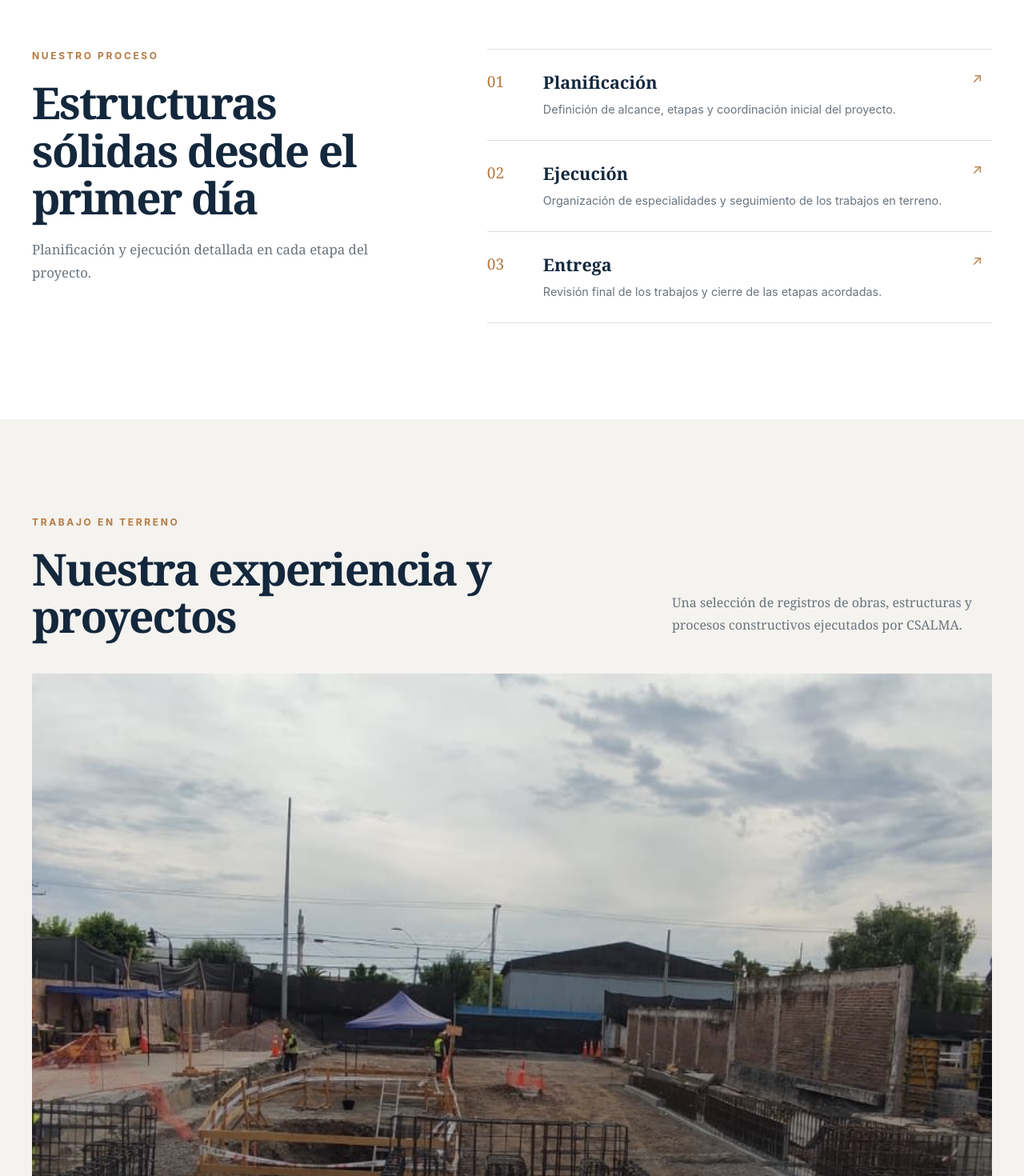
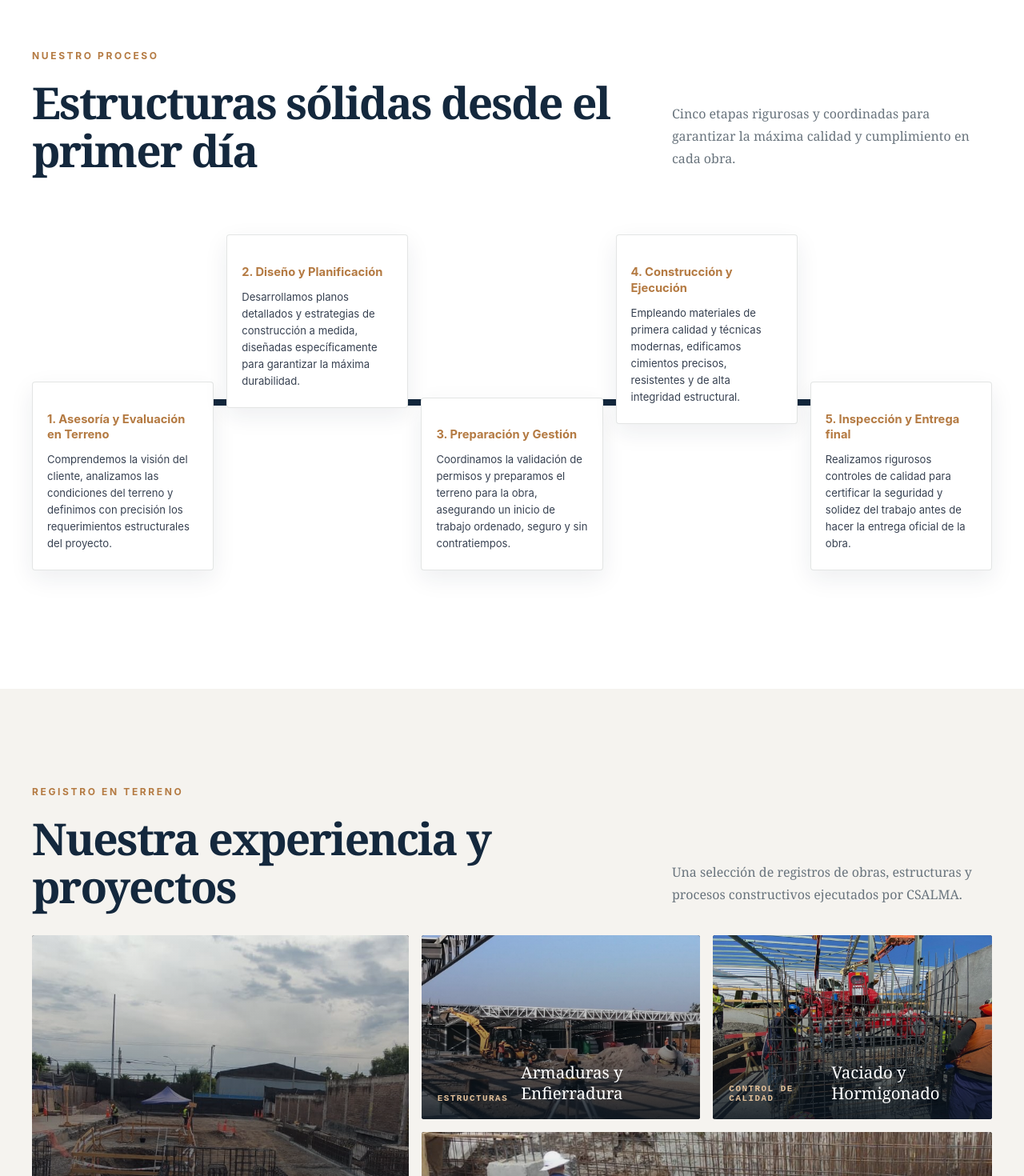
Before and after one commit to ElCentroDev/csalmaspa-web, a React (Vite) app: page / in a window 1280 px wide. Shown: the part 2400-3870 px from the top of the page at 80% size. Built offline with nearby package versions, Linux system fonts and the light colour scheme.

Commit message:
feat: Logo al inicio, linea de tiempo de 5 etapas y mosaico bento en pantalla completa

```diff
--- a/src/sections/ProcessSection.jsx
+++ b/src/sections/ProcessSection.jsx
@@ -1,26 +1,64 @@
-const stages = [
-  { number: '01', title: 'Planificación', description: 'Definición de alcance, etapas y coordinación inicial del proyecto.' },
-  { number: '02', title: 'Ejecución', description: 'Organización de especialidades y seguimiento de los trabajos en terreno.' },
-  { number: '03', title: 'Entrega', description: 'Revisión final de los trabajos y cierre de las etapas acordadas.' },
+const processSteps = [
+  {
+    num: '1',
+    title: '1. Asesoría y Evaluación en Terreno',
+    desc: 'Comprendemos la visión del cliente, analizamos las condiciones del terreno y definimos con precisión los requerimientos estructurales del proyecto.',
+    position: 'bottom',
+  },
+  {
+    num: '2',
+    title: '2. Diseño y Planificación',
+    desc: 'Desarrollamos planos detallados y estrategias de construcción a medida, diseñadas específicamente para garantizar la máxima durabilidad.',
+    position: 'top',
+  },
+  {
+    num: '3',
+    title: '3. Preparación y Gestión',
+    desc: 'Coordinamos la validación de permisos y preparamos el terreno para la obra, asegurando un inicio de trabajo ordenado, seguro y sin contratiempos.',
+    position: 'bottom',
+  },
+  {
+    num: '4',
+    title: '4. Construcción y Ejecución',
+    desc: 'Empleando materiales de primera calidad y técnicas modernas, edificamos cimientos precisos, resistentes y de alta integridad estructural.',
+    position: 'top',
+  },
+  {
+    num: '5',
+    title: '5. Inspección y Entrega final',
+    desc: 'Realizamos rigurosos controles de calidad para certificar la seguridad y solidez del trabajo antes de hacer la entrega oficial de la obra.',
+    position: 'bottom',
+  },
 ]
 
 function ProcessSection() {
   return (
-    <section className="process-section section-wrap" id="proceso">
-      <div className="container process-layout">
-        <div className="process-heading">
-          <p className="eyebrow">Nuestro proceso</p>
-          <h2>Estructuras sólidas desde el primer día</h2>
-          <p>Planificación y ejecución detallada en cada etapa del proyecto.</p>
+    <section className="process-section section-wrap" id="proceso" aria-labelledby="process-title">
+      <div className="container">
+        <div className="section-heading process-heading-wrap">
+          <div>
+            <p className="eyebrow">Nuestro Proceso</p>
+            <h2 id="process-title">Estructuras sólidas desde el primer día</h2>
+          </div>
+          <p>Cinco etapas rigurosas y coordinadas para garantizar la máxima calidad y cumplimiento en cada obra.</p>
         </div>
-        <div className="process-list">
-          {stages.map((stage) => (
-            <article className="process-step" key={stage.number}>
-              <span>{stage.number}</span>
-              <div><h3>{stage.title}</h3><p>{stage.description}</p></div>
-              <span className="process-arrow" aria-hidden="true">↗</span>
-            </article>
-          ))}
+
+        {/* Línea de tiempo horizontal con etapas alternadas */}
+        <div className="timeline-container">
+          <div className="timeline-bar" aria-hidden="true" />
+          <div className="timeline-grid">
+            {processSteps.map((step) => (
+              <div
+                key={step.num}
+                className={`timeline-col timeline-col--${step.position}`}
+              >
+                <article className="timeline-card">
+                  <h3 className="timeline-card-title">{step.title}</h3>
+                  <p className="timeline-card-desc">{step.desc}</p>
+                </article>
+              </div>
+            ))}
+          </div>
         </div>
       </div>
     </section>
--- a/src/sections/ProjectsSection.jsx
+++ b/src/sections/ProjectsSection.jsx
@@ -32,14 +32,14 @@ function ProjectsSection() {
       <div className="container">
         <div className="section-heading projects-heading">
           <div>
-            <p className="eyebrow">Trabajo en terreno</p>
+            <p className="eyebrow">Registro en terreno</p>
             <h2 id="projects-title">Nuestra experiencia y proyectos</h2>
           </div>
           <p>Una selección de registros de obras, estructuras y procesos constructivos ejecutados por CSALMA.</p>
         </div>
-        <div className="project-grid">
+        <div className="project-bento-grid">
           {projects.map((project, index) => (
-            <figure className={`project-card project-card-${index + 1}`} key={project.image}>
+            <figure className={`project-bento-card project-bento-card-${index + 1}`} key={project.image}>
               <img src={project.image} alt={project.alt} loading="lazy" />
               <figcaption>
                 <span>{project.type}</span>
--- a/src/styles/base.css
+++ b/src/styles/base.css
@@ -458,120 +458,160 @@ button, a { -webkit-tap-highlight-color: transparent; }
 .service-card-content a span { color: var(--color-accent); font-size: 1rem; }
 
 /* =============================================
-   SECCIÓN PROCESO
+   SECCIÓN PROCESO (Línea de Tiempo Diagrama)
    ============================================= */
-.process-section { background: #ffffff; }
-.process-layout {
+.process-section {
+  background: #ffffff;
+}
+.process-heading-wrap {
+  margin-bottom: 48px;
+}
+.timeline-container {
+  position: relative;
+  padding-block: 28px;
+}
+.timeline-bar {
+  position: absolute;
+  top: 50%;
+  left: 0;
+  right: 0;
+  height: 8px;
+  background: var(--navy);
+  transform: translateY(-50%);
+  z-index: 1;
+  border-radius: 4px;
+}
+.timeline-grid {
   display: grid;
-  grid-template-columns: 0.85fr 1.15fr;
-  align-items: start;
-  gap: clamp(48px, 8vw, 110px);
+  grid-template-columns: repeat(5, 1fr);
+  gap: 16px;
+  position: relative;
+  z-index: 2;
+  min-height: 420px;
 }
-.process-heading { max-width: 450px; }
-.process-heading h2 { margin-bottom: 20px; }
-.process-heading > p:last-child {
-  color: var(--muted);
-  font-family: var(--font-serif);
-  font-size: 1.05rem;
-  line-height: 1.75;
+.timeline-col {
+  display: flex;
+  flex-direction: column;
 }
-.process-list { border-top: 1px solid #e1ded8; }
-.process-step {
-  display: grid;
-  grid-template-columns: 52px 1fr 25px;
-  align-items: start;
-  gap: 18px;
-  padding: 26px 0;
-  border-bottom: 1px solid #e1ded8;
+.timeline-col--top {
+  justify-content: flex-start;
+  padding-bottom: 28px;
 }
-.process-step > span:first-child {
+.timeline-col--bottom {
+  justify-content: flex-end;
+  padding-top: 28px;
+}
+.timeline-card {
+  background: #ffffff;
+  border: 1px solid rgba(85, 94, 91, 0.16);
+  border-radius: 4px;
+  padding: 22px 18px;
+  box-shadow: 0 10px 30px rgba(20, 40, 61, 0.08);
+  transition: transform 0.25s ease, box-shadow 0.25s ease, border-color 0.25s ease;
+}
+.timeline-card:hover {
+  transform: translateY(-3px);
+  box-shadow: 0 16px 40px rgba(20, 40, 61, 0.13);
+  border-color: var(--color-accent);
+}
+.timeline-card-title {
+  font-family: var(--font-sans);
+  font-size: 0.92rem;
+  font-weight: 700;
   color: var(--color-accent);
-  font-family: var(--font-serif);
-  font-size: 1.2rem;
+  margin-bottom: 10px;
+  line-height: 1.35;
 }
-.process-step h3 {
-  margin: 0 0 8px;
-  color: var(--navy);
-  font-family: var(--font-serif);
-  font-size: 1.35rem;
-  font-weight: 600;
+.timeline-card-desc {
+  font-family: var(--font-sans);
+  font-size: 0.82rem;
+  line-height: 1.6;
+  color: #374151;
+  margin: 0;
 }
-.process-step p {
-  max-width: 520px;
-  margin: 0;
-  color: var(--muted);
-  font-size: 0.9rem;
-  line-height: 1.65;
-}
-.process-arrow { color: var(--color-accent); font-size: 1.05rem; }
 
 /* =============================================
-   3. OBRAS Y PROYECTOS (Mosaico de Experiencia)
+   3. OBRAS Y PROYECTOS (Mosaico Bento Compacto)
    ============================================= */
 .projects-section {
   background: var(--paper);
 }
 .projects-heading {
-  margin-bottom: 42px;
+  margin-bottom: 32px;
 }
-.project-grid {
+.project-bento-grid {
   display: grid;
-  grid-template-columns: repeat(2, minmax(0, 1fr));
-  gap: 18px;
+  grid-template-columns: 1.35fr 1fr 1fr;
+  grid-template-rows: 230px 230px;
+  gap: 16px;
 }
-.project-card {
+.project-bento-card {
   position: relative;
-  min-height: 295px;
   margin: 0;
   overflow: hidden;
-  background: #d7d3cc;
-  border-radius: 2px;
+  background: #202326;
+  border-radius: 3px;
 }
-.project-card:first-child {
-  grid-column: span 2;
-  min-height: 410px;
+.project-bento-card-1 {
+  grid-column: 1 / 2;
+  grid-row: 1 / 3;
 }
-.project-card img {
+.project-bento-card-2 {
+  grid-column: 2 / 3;
+  grid-row: 1 / 2;
+}
+.project-bento-card-3 {
+  grid-column: 3 / 4;
+  grid-row: 1 / 2;
+}
+.project-bento-card-4 {
+  grid-column: 2 / 4;
+  grid-row: 2 / 3;
+}
+.project-bento-card img {
   width: 100%;
   height: 100%;
-  min-height: inherit;
   object-fit: cover;
-  transition: transform 0.5s ease;
+  transition: transform 0.55s ease;
 }
-.project-card:hover img {
-  transform: scale(1.035);
+.project-bento-card:hover img {
+  transform: scale(1.045);
 }
-.project-card::after {
+.project-bento-card::after {
   position: absolute;
-  inset: 40% 0 0;
-  background: linear-gradient(0deg, rgba(10, 20, 30, 0.83), transparent);
+  inset: 0;
+  background: linear-gradient(0deg, rgba(10, 20, 30, 0.88) 0%, rgba(10, 20, 30, 0.2) 60%, transparent 100%);
   content: '';
   pointer-events: none;
 }
-.project-card figcaption {
+.project-bento-card figcaption {
   position: absolute;
-  right: 27px;
-  bottom: 24px;
-  left: 27px;
+  right: 20px;
+  bottom: 20px;
+  left: 20px;
   z-index: 1;
   display: flex;
   align-items: flex-end;
   justify-content: space-between;
-  gap: 20px;
+  gap: 16px;
   color: white;
 }
-.project-card figcaption span {
+.project-bento-card figcaption span {
   color: #e3c19a;
   font-family: var(--font-mono);
-  font-size: 0.7rem;
+  font-size: 0.68rem;
   font-weight: 700;
-  letter-spacing: 0.16em;
+  letter-spacing: 0.14em;
   text-transform: uppercase;
 }
-.project-card figcaption strong {
+.project-bento-card figcaption strong {
   font-family: Georgia, 'Times New Roman', serif;
-  font-size: clamp(1.2rem, 2vw, 1.65rem);
+  font-size: clamp(1.1rem, 1.6vw, 1.45rem);
   font-weight: 500;
+  line-height: 1.25;
+}
+.project-bento-card-1 figcaption strong {
+  font-size: clamp(1.35rem, 2.2vw, 1.85rem);
 }
 
 /* =============================================
@@ -1027,26 +1067,56 @@ button, a { -webkit-tap-highlight-color: transparent; }
   .service-grid { grid-template-columns: 1fr; }
 }
 
-@media (max-width: 900px) {
+@media (max-width: 960px) {
   .capabilities { grid-template-columns: repeat(2, 1fr); margin-top: -37px; }
   .capability { min-height: 76px; }
   .about-grid { grid-template-columns: 1fr; gap: 46px; }
   .about-image-wrap img { height: 360px; }
-  .process-layout { grid-template-columns: 1fr; gap: 36px; }
+
+  /* Timeline vertical en tablet y móvil */
+  .timeline-bar {
+    top: 0;
+    bottom: 0;
+    left: 18px;
+    width: 6px;
+    height: 100%;
+    transform: none;
+  }
+  .timeline-grid {
+    grid-template-columns: 1fr;
+    gap: 18px;
+    min-height: auto;
+    padding-left: 36px;
+  }
+  .timeline-col--top, .timeline-col--bottom {
+    justify-content: flex-start;
+    padding: 0;
+  }
+
+  /* Mosaico Bento adaptado */
+  .project-bento-grid {
+    grid-template-columns: 1fr 1fr;
+    grid-template-rows: auto;
+    gap: 14px;
+  }
+  .project-bento-card-1 {
+    grid-column: 1 / 3;
+    grid-row: auto;
+    min-height: 290px;
+  }
+  .project-bento-card-2, .project-bento-card-3 {
+    grid-column: auto;
+    grid-row: auto;
+    min-height: 210px;
+  }
+  .project-bento-card-4 {
+    grid-column: 1 / 3;
+    grid-row: auto;
+    min-height: 220px;
+  }
 }
 
 @media (max-width: 768px) {
-  .project-grid { grid-template-columns: 1fr; gap: 14px; }
-  .project-card, .project-card:first-child { grid-column: auto; min-height: 280px; }
-  .project-card:first-child { min-height: 340px; }
-  .project-card figcaption {
-    right: 18px;
-    bottom: 18px;
-    left: 18px;
-    align-items: flex-start;
-    flex-direction: column;
-    gap: 6px;
-  }
   .site-nav { display: none; }
   .site-nav.open {
     display: flex;
@@ -1071,6 +1141,27 @@ button, a { -webkit-tap-highlight-color: transparent; }
   .footer-bottom { flex-direction: column; align-items: flex-start; }
 }
 
+@media (max-width: 640px) {
+  .project-bento-grid {
+    grid-template-columns: 1fr;
+  }
+  .project-bento-card-1,
+  .project-bento-card-2,
+  .project-bento-card-3,
+  .project-bento-card-4 {
+    grid-column: auto;
+    min-height: 220px;
+  }
+  .project-bento-card figcaption {
+    align-items: flex-start;
+    flex-direction: column;
+    gap: 4px;
+    right: 14px;
+    bottom: 14px;
+    left: 14px;
+  }
+}
+
 @media (max-width: 480px) {
   .hero-actions { flex-direction: column; align-items: stretch; }
   .hero-actions .button { width: 100%; }
```
Also changed, not shown: src/components/layout/Header.jsx (+12 -3 lines).
